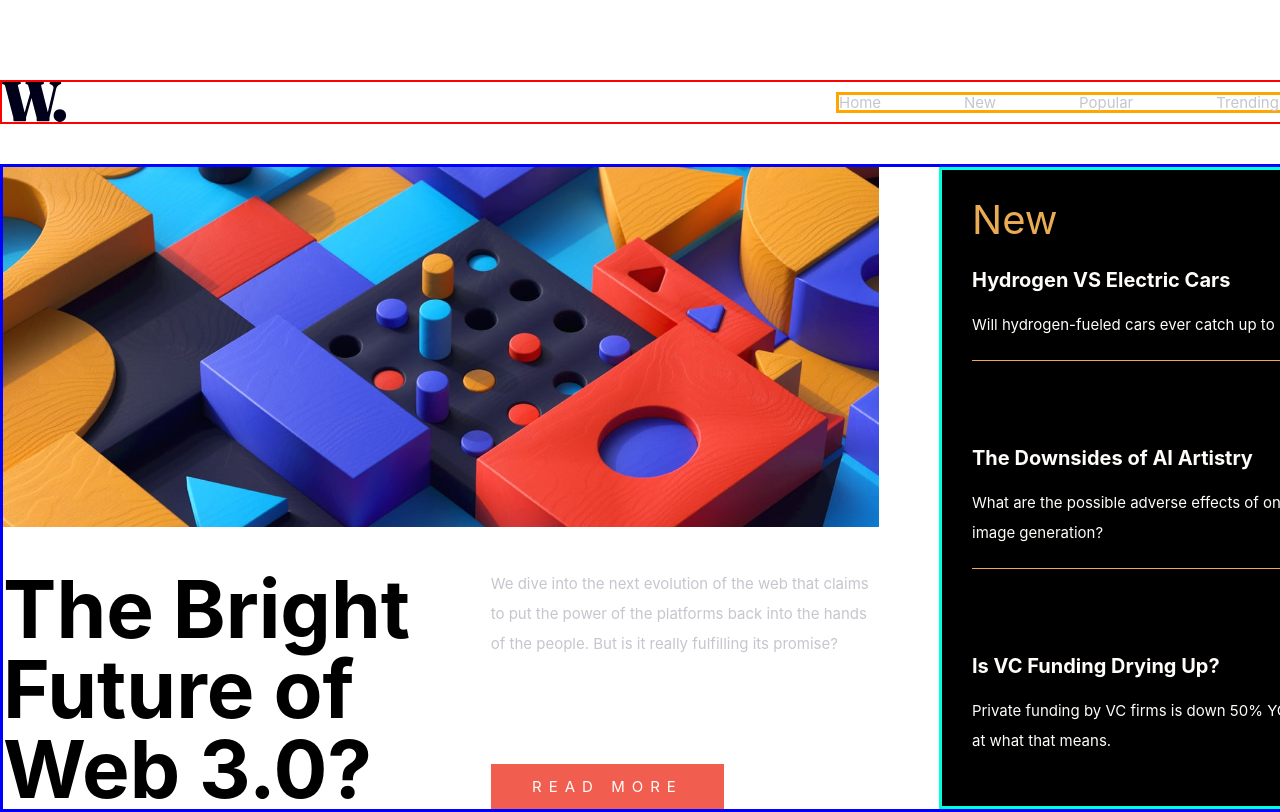
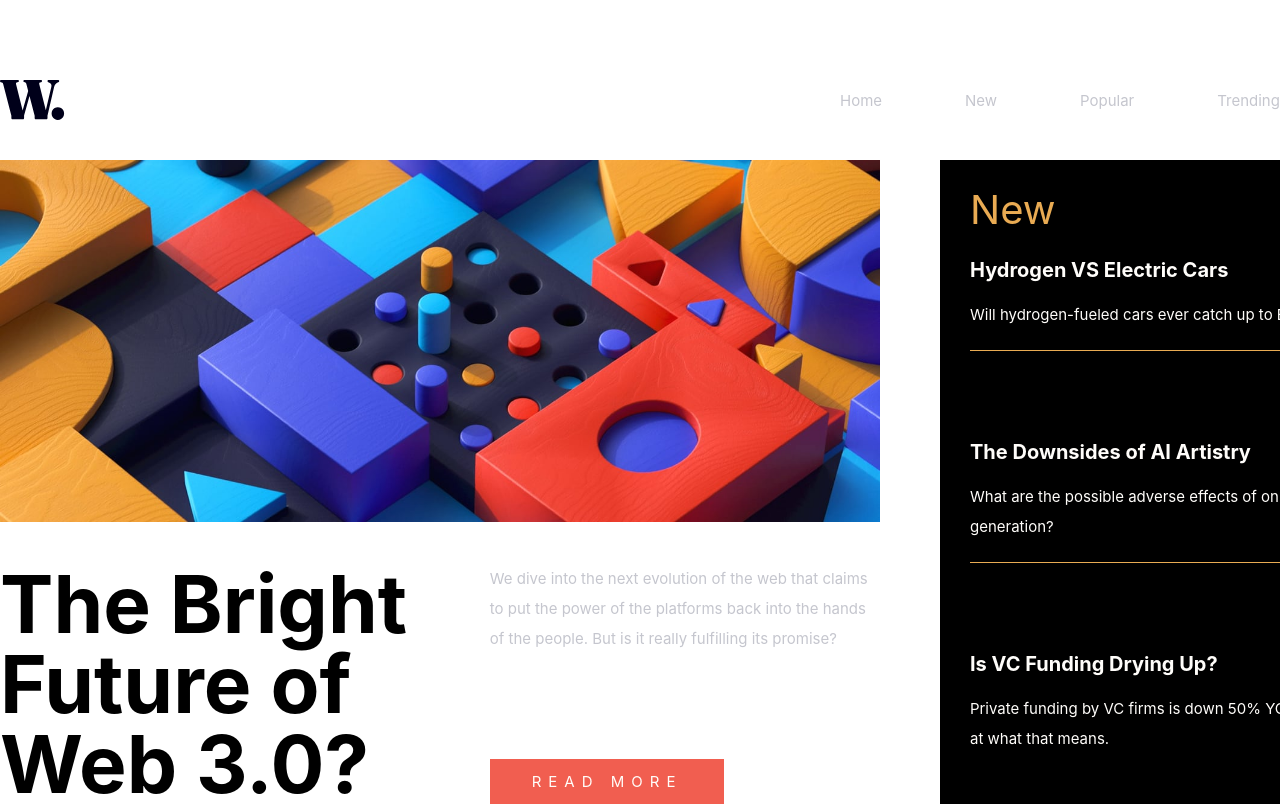
Before and after one commit to MireilleHossam/news-page-trial2, a plain HTML site: page index.html in a window 1280 px wide. Shown: the top 812 px of the page. Drawn offline with Linux system fonts and the light colour scheme.

Commit message:
removed boarders

```diff
--- a/styles.css
+++ b/styles.css
@@ -64,14 +64,14 @@ a{
     font-family: 'Inter', sans-serif;
 }
 .header{
-    border: 2px solid red;
+    /* border: 2px solid red; */
     margin-top: 80px;
     display: flex ;
     justify-content: space-between;
     align-items: center  ;
 }
 .nav{
-    border: 3px solid orange;
+    /* border: 3px solid orange; */
     display: flex;
     width: 600px;
     justify-content: space-between;
@@ -84,7 +84,7 @@ a{
     color: hsl(35, 77%, 62%);
 }
 main{
-    border: 3px solid blue;
+    /* border: 3px solid blue; */
     display: flex;
     gap: 60px;
     margin-top: 30px;
@@ -133,7 +133,7 @@ main{
 .right{
     flex: 1;
     background-color: black;
-    border: 3px solid rgb(0, 255, 221);
+    /* border: 3px solid rgb(0, 255, 221); */
     color:  hsl(36, 100%, 99%);
     padding: 30px;
     display: flex;
@@ -153,7 +153,6 @@ main{
     flex-direction: column;
     justify-content: space-between;
     gap: 50px;
-
     flex: 1;
 }
 .news-item a{
```
